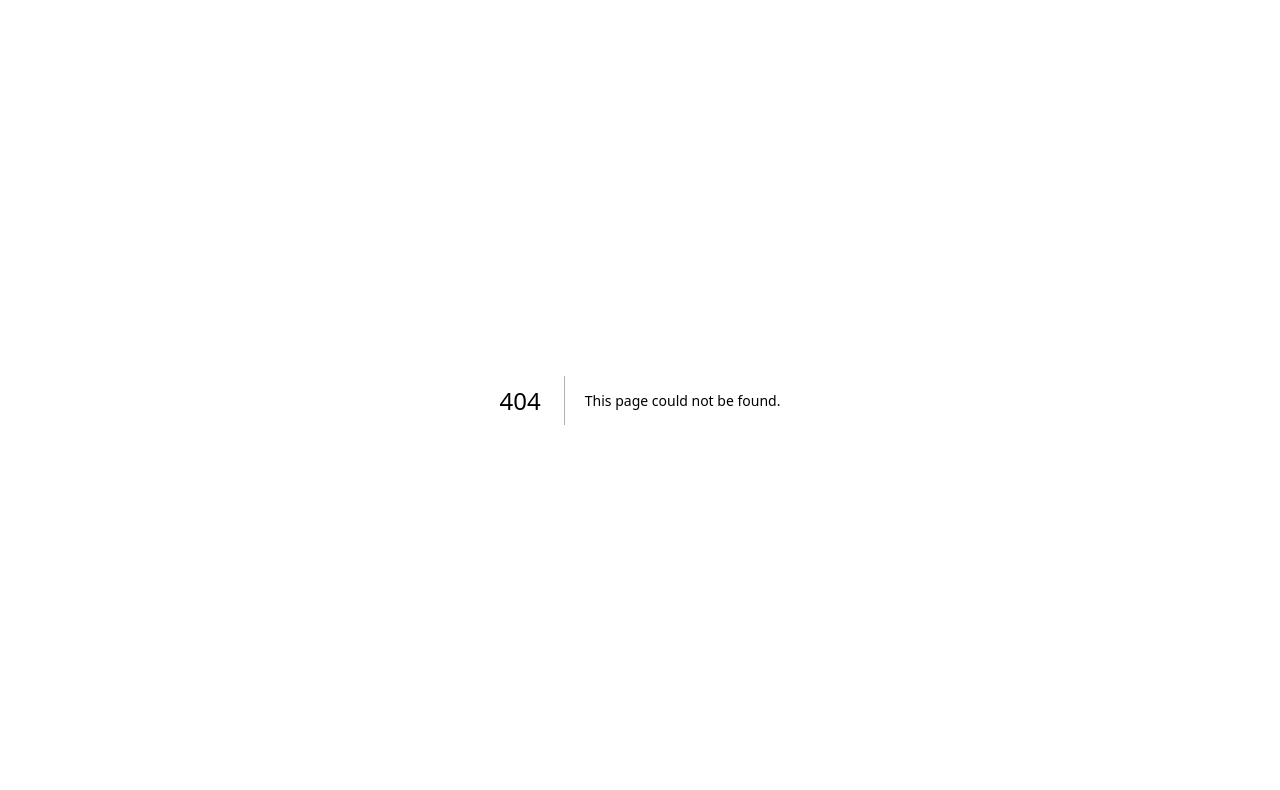
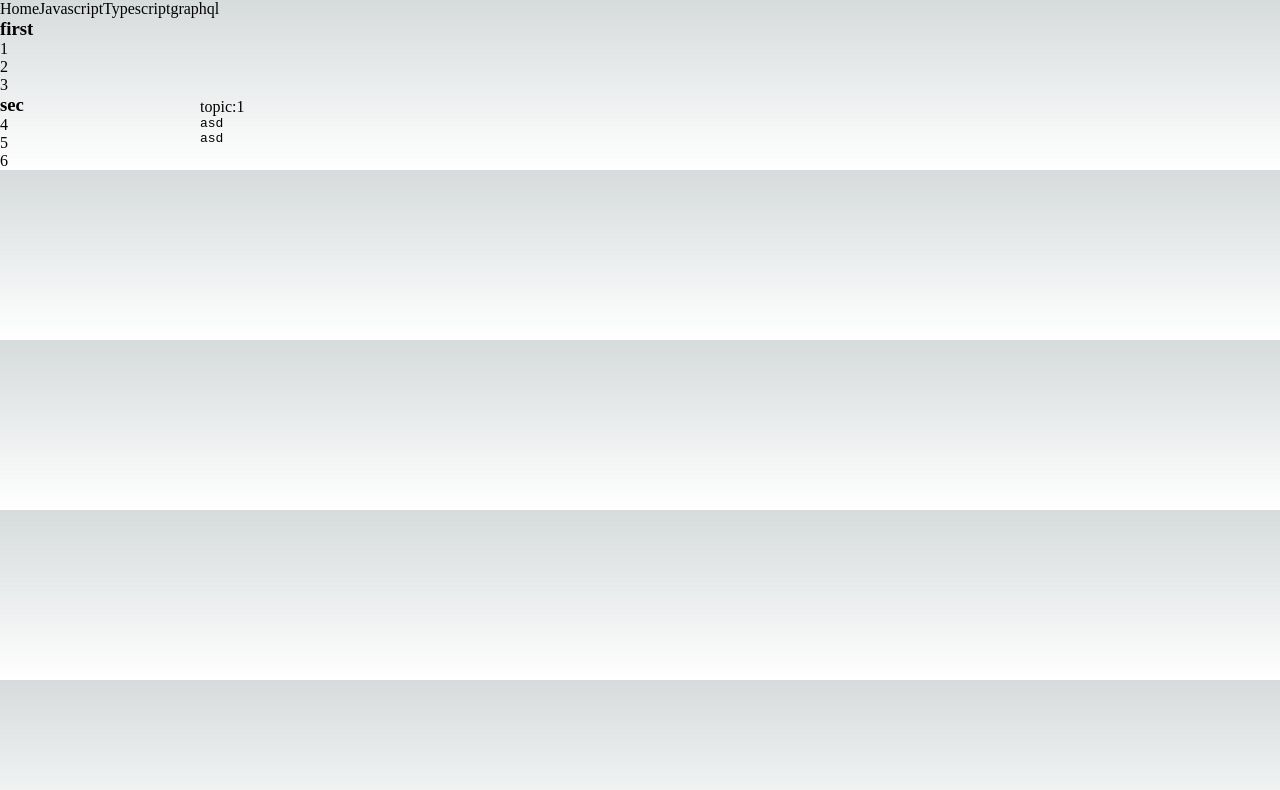
Before and after one commit to MateuszMG/my_documentations, a Next.js app: page /docs/typescript/1 in a window 1280 px wide. Before the commit this address had no page. Shown: the top 790 px of the page. Built offline with nearby package versions, Linux system fonts and the light colour scheme.

Commit message:
add POC architecture

```diff
--- /dev/null
+++ b/src/components/ChaptersNav/ChaptersNav.tsx
@@ -0,0 +1,33 @@
+import { paths } from '@/utils/paths';
+import Link from 'next/link';
+
+interface Chapter {
+  title: string;
+  topics: string[];
+}
+
+interface ChaptersNavProps {
+  path: keyof typeof paths;
+  chapters: Chapter[];
+}
+
+export const ChaptersNav = ({ chapters, path }: ChaptersNavProps) => {
+  return (
+    <nav>
+      <ul>
+        {chapters.map(({ title, topics }) => (
+          <div>
+            <h3>{title}</h3>
+            <ul>
+              {topics.map((topic) => (
+                <li>
+                  <Link href={`${paths[path]}/${topic}`}>{topic}</Link>
+                </li>
+              ))}
+            </ul>
+          </div>
+        ))}
+      </ul>
+    </nav>
+  );
+};
--- a/src/pages/_app.tsx
+++ b/src/pages/_app.tsx
@@ -1,6 +1,11 @@
 import '@/styles/globals.css';
 import type { AppProps } from 'next/app';
+import Layout from './layout';
 
 export default function App({ Component, pageProps }: AppProps) {
-  return <Component {...pageProps} />;
+  return (
+    <Layout>
+      <Component {...pageProps} />
+    </Layout>
+  );
 }
--- /dev/null
+++ b/src/pages/docs/typescript/[topic].tsx
@@ -0,0 +1,35 @@
+import { ChaptersNav } from '@/components/ChaptersNav/ChaptersNav';
+import { useRouter } from 'next/router';
+
+import styles from './styles.module.css';
+
+export default function Page() {
+  const router = useRouter();
+  const topic = router.query.topic;
+
+  return (
+    <div className={styles.page}>
+      <ChaptersNav
+        path='typescriptDoc'
+        chapters={[
+          {
+            title: 'first',
+            topics: ['1', '2', '3'],
+          },
+          {
+            title: 'sec',
+            topics: ['4', '5', '6'],
+          },
+        ]}
+      />
+      <div className={styles.content}>
+        <p>topic:{topic}</p>
+
+        <code>
+          <div>asd</div>
+        </code>
+        <pre>asd</pre>
+      </div>
+    </div>
+  );
+}
--- /dev/null
+++ b/src/pages/docs/typescript/styles.module.css
@@ -0,0 +1,11 @@
+.page {
+  display: flex;
+}
+
+.page nav {
+  width: 200px;
+}
+
+.content {
+  margin-top: 10vh;
+}
--- a/src/pages/index.tsx
+++ b/src/pages/index.tsx
@@ -15,9 +15,8 @@ export default function Home() {
         <meta name='viewport' content='width=device-width, initial-scale=1' />
         <link rel='icon' href='/favicon.ico' />
       </Head>
-      <main className={`${styles.main} ${inter.className}`}>
-        <p>sadsa</p>
-        <Button variant='outlined'>Outlined</Button>
+      <main>
+        <Button variant='outlined'>Welcome in my documentation</Button>
       </main>
     </>
   );
--- /dev/null
+++ b/src/pages/layout.tsx
@@ -0,0 +1,22 @@
+// import Navbar from './navbar'
+// import Footer from './footer'
+import Link from 'next/link';
+const TopNav = () => (
+  <nav>
+    <ul>
+      <Link href={'/'}>Home</Link>
+      <Link href={'/docs/javascript'}>Javascript</Link>
+      <Link href={'/docs/typescript'}>Typescript</Link>
+      <Link href={'/docs/graphql'}>graphql</Link>
+    </ul>
+  </nav>
+);
+
+export default function Layout({ children }: any) {
+  return (
+    <>
+      <TopNav />
+      <main>{children}</main>
+    </>
+  );
+}
--- /dev/null
+++ b/src/utils/paths.ts
@@ -0,0 +1,6 @@
+export const paths = {
+  home: '/',
+  javascriptDoc: '/docs/javascript',
+  typescriptDoc: '/docs/typescript',
+  graphqlDoc: '/docs/graphql',
+};
```
Also changed, not shown: src/pages/docs/graphql/index.tsx (added, +10 -0 lines), src/pages/docs/index.tsx (added, +10 -0 lines), src/pages/docs/javascript/index.tsx (added, +11 -0 lines), src/pages/docs/typescript/index.tsx (added, +29 -0 lines), tsconfig.json (+7 -1 lines).
